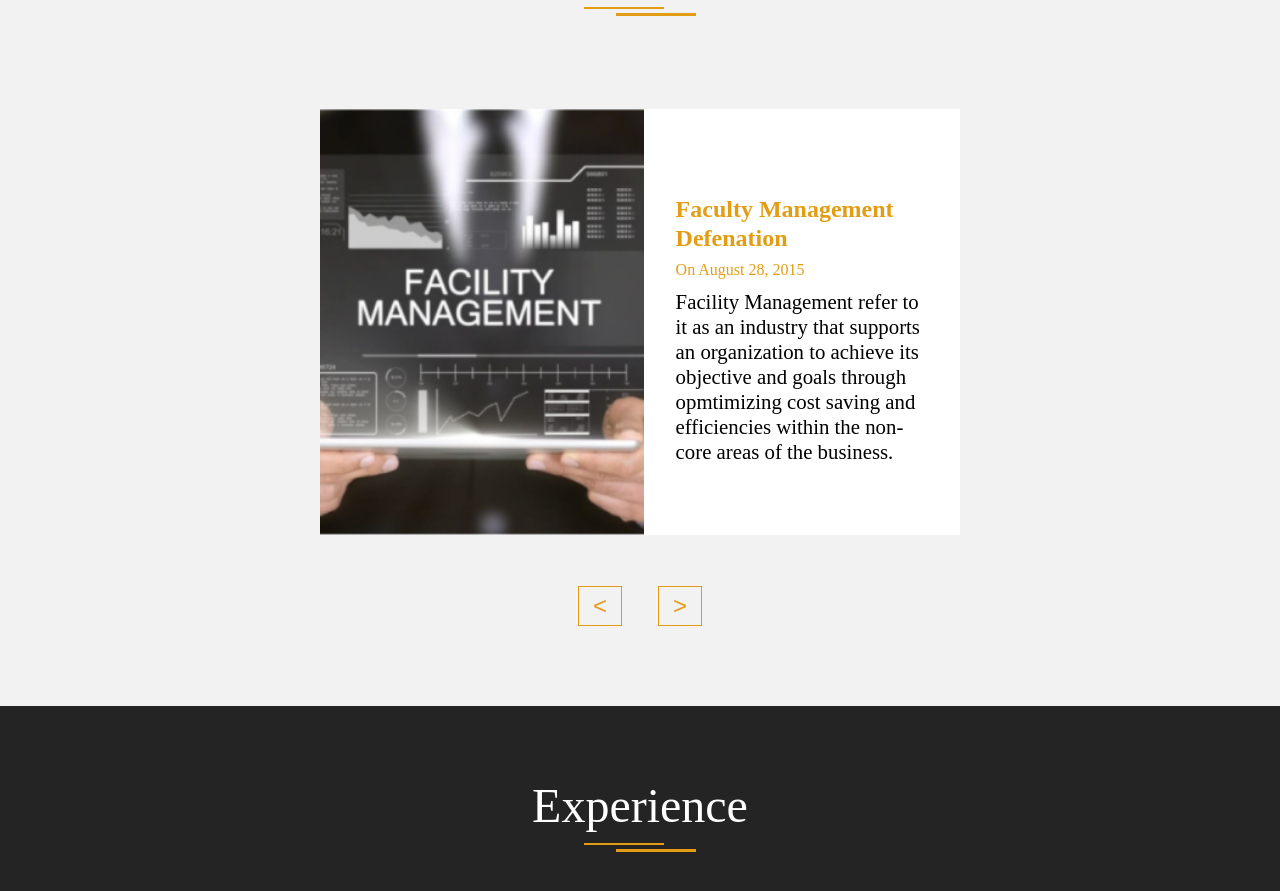
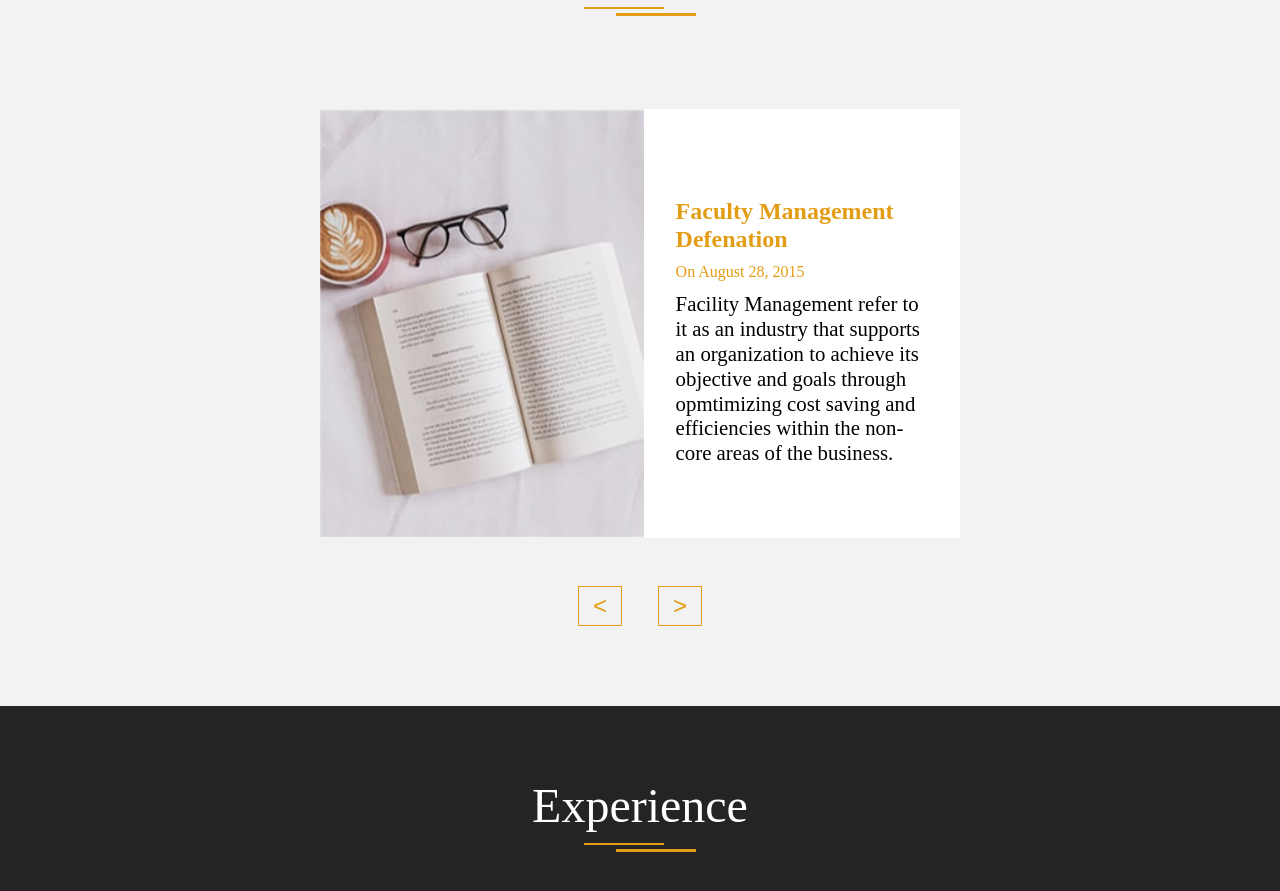
Before and after one commit to rohiraanjali/personal-portfolio, a plain HTML site: page index.html in a window 1280 px wide. Shown: the part 2737-3628 px from the top of the page. Drawn offline with nearby package versions, Linux system fonts and the light colour scheme.

Commit message:
img-test

```diff
--- a/index.html
+++ b/index.html
@@ -235,7 +235,7 @@
                   <div class="papers-card">
                     <img
                       class="papers-card-img"
-                      src="./images/papers-img1.jpg"
+                      src="./images/papers-img2.jpg"
                       alt="IMg"
                     />
                     <div class="papers-card-text">
@@ -256,7 +256,7 @@
                   <div class="papers-card">
                     <img
                       class="papers-card-img"
-                      src="./images/papers-img1.jpg"
+                      src="./images/papers-img2.jpg"
                       alt="IMg2"
                     />
                     <div class="papers-card-text">
@@ -277,7 +277,7 @@
                   <div class="papers-card">
                     <img
                       class="papers-card-img"
-                      src="./images/papers-img1.jpg"
+                      src="./images/papers-img2.jpg"
                       alt="IMg3"
                     />
                     <div class="papers-card-text">
```
